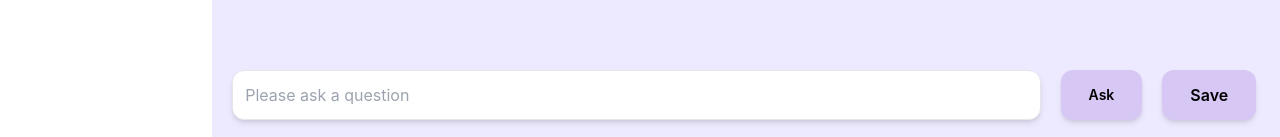
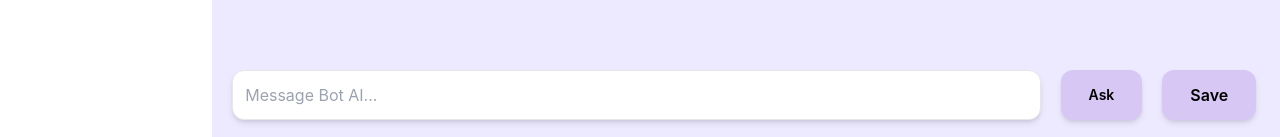
Before and after one commit to vedprakash-cloud/botai, a React (Create React App) app: page / in a window 1280 px wide. Shown: the part 660-797 px from the top of the page. Built offline with nearby package versions, Linux system fonts and the light colour scheme.

Commit message:
minor update

```diff
--- a/src/component/chatWindow.jsx
+++ b/src/component/chatWindow.jsx
@@ -203,7 +203,7 @@ export default function ChatWindow() {
           <input
             type="text"
             className="border rounded-lg md:rounded-xl w-screen p-2 md:p-3 shadow-md outline-none"
-            placeholder="Please ask a question"
+            placeholder="Message Bot AI..."
             value={question}
             onChange={(e) => setQuestion(e.target.value)}
           />
```
